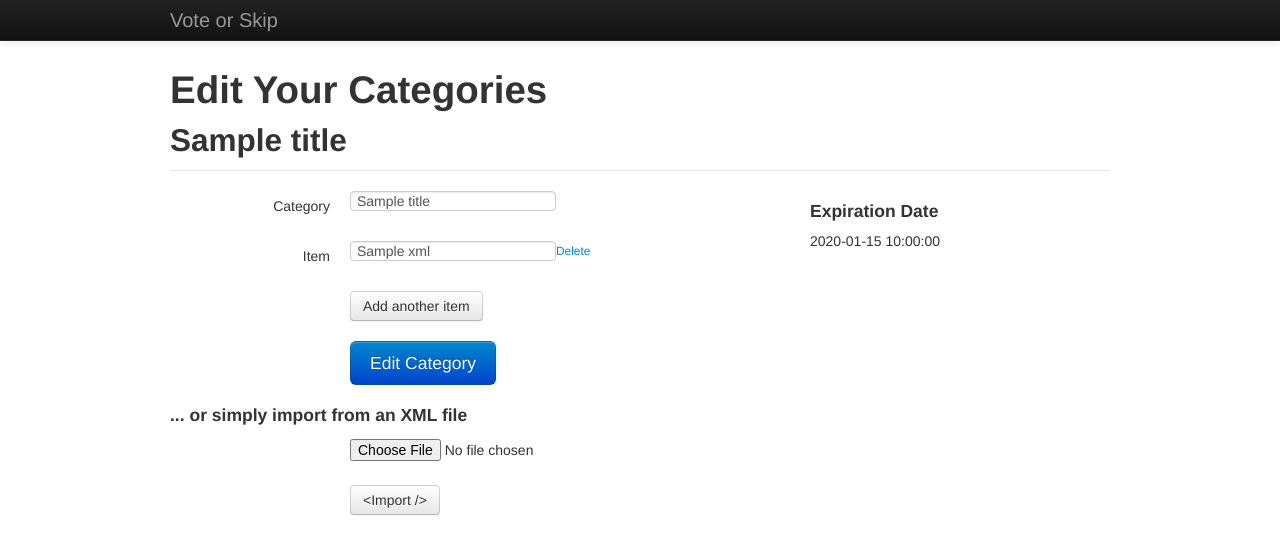
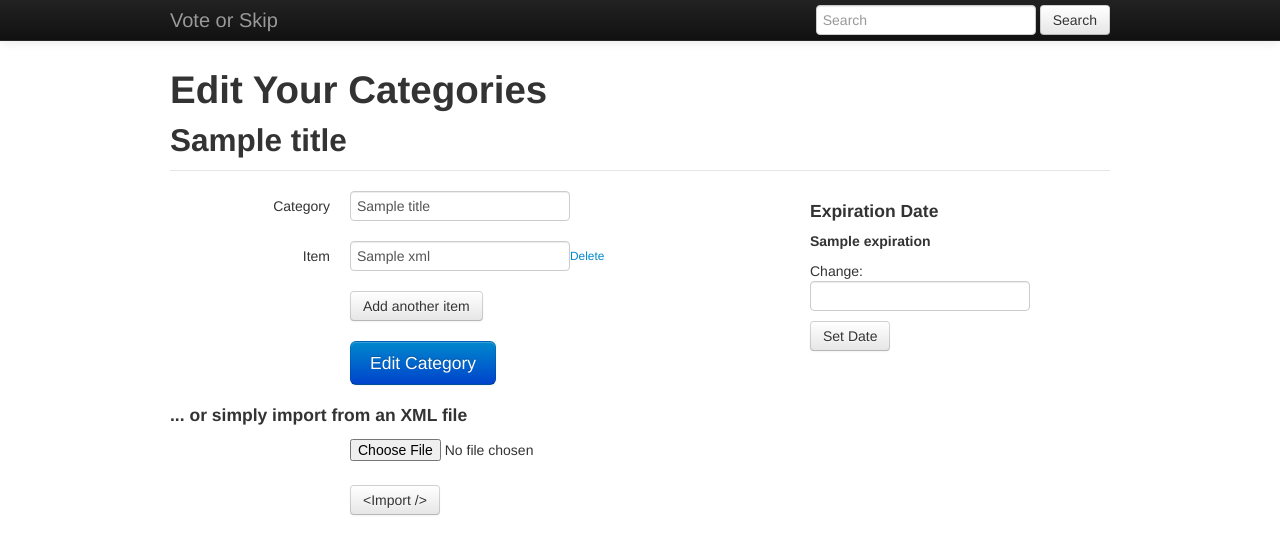
Before and after one commit to shobitb/Vote-or-Skip-Web-App, a Flask app: template voteorskip/templates/edit_category.html in a window 1280 px wide. Shown: the top 554 px of the page. Run offline with Flask 2, Linux system fonts and the light colour scheme; the template is opened without the code that fills it: most values are stand-ins (such as "Sample title", 1, 10 or a date in 2020); some libraries are stand-ins or nearby versions.

Commit message:
Implement expiration date feature

```diff
--- a/voteorskip/templates/base.html
+++ b/voteorskip/templates/base.html
@@ -1,10 +1,17 @@
+<!DOCTYPE HTML>
 <html>
   <head>
     <meta http-equiv="Content-type" content="text/html; charset=utf-8" />
     <script src="http://ajax.googleapis.com/ajax/libs/jquery/1.8.3/jquery.min.js"></script>
     <script src="/static/js/bootstrap.js"></script>
     <script src="http://ajax.googleapis.com/ajax/libs/jqueryui/1.9.2/jquery-ui.min.js"></script>
-           <link href="/static/css/bootstrap.css" rel="stylesheet">
+    <link rel="stylesheet" href="http://code.jquery.com/ui/1.9.2/themes/base/jquery-ui.css" />
+    <link href="/static/css/bootstrap.css" rel="stylesheet" />
+    <script>
+    $(function() {
+        $( "#datepicker" ).datepicker();
+    });
+    </script>
     <style>
       body {
         padding-top: 60px; /* 60px to make the container go all the way to the bottom of the topbar */
@@ -26,6 +33,10 @@
             <ul class="nav">
               <!-- <li class="active"><a href="/profile/{{ username }}"></a></li> -->
             </ul>
+            <form class="navbar-form pull-right" action="#">
+              <input class="medium" type="text" id="search-box" placeholder="Search">
+              <button id="search" class="btn">Search</button>
+            </form>
           </div><!--/.nav-collapse -->
         </div>
       </div>
@@ -36,4 +47,10 @@
     {% endblock %}
     </div> <!-- /container -->
   </body>
+  <script>
+    $("#search").click(function(event) {
+      window.location = "http://localhost:8080/battles/search/" + $("#search-box").val();
+      event.preventDefault();
+    });
+</script>
 </html>
--- a/voteorskip/templates/edit_category.html
+++ b/voteorskip/templates/edit_category.html
@@ -1,7 +1,6 @@
 {% extends "base.html" %}
 
 {% block content %}
-
     <legend>
         <h1>
             Edit Your Categories
@@ -83,17 +82,32 @@
         </div>
         <div class="span4">
             <h4> Expiration Date </h4>
-            {% if expiration_date %}
-                {{ expiration_date }}
-            {% else %}
-                An expiration date has not been set for this category.
-            {% endif %}
+            <div id="expiration">
+                <div id="expiration-date">
+                    {% if expiration %}
+                        <p><strong> {{ expiration }} </strong></p>
+                        Change:
+                    {% endif %}
+                </div>
+                <form action="">
+                    <div class="controls-group">
+                        <div class="controls">
+                            <input type="text" id="datepicker" />
+                        </div>
+                    </div>
+                    <div class="controls-group">
+                        <div class="controls">
+                            <button class="btn" id="datepicker-button">Set Date</button>
+                        </div>
+                    </div>
+                </form>
+            </div>
         </div>
     </div>
 
     <script>
         var itemNo = {{ count }};
-        var items = ""
+        var items = "";
 
         $("#add-items-button").click(function(event) {
 
@@ -111,7 +125,7 @@
             <div class="control-group">\
                 <label class="control-label" for="item'+itemNo+'"'+'>Item</label>\
                 <div class="controls">\
-                  <input type="text" id="item'+itemNo+'"'+' /><a href="#" onclick="delete_item('+itemNo+')"><small>Delete</small></a>\
+                  <input type="text" id="item'+itemNo+'"'+' /><a href="#" onclick="delete_item('+itemNo+')"><small> Delete</small></a>\
                 </div>\
             </div>\
             ';
@@ -162,10 +176,26 @@
             });
         })
 
+            $("#datepicker-button").click(function(event) {
+                date = $("#datepicker").val()
+                console.log(date)
+                $.ajax({
+                    url: "/set_expiration_date/{{ key }}",
+                    data: { date: date },
+                    type: 'POST'
+                }).success(function(data) {
+                    $("#expiration-date").html("<p><strong>" + data.date + "</strong></p>")
+                })
+                event.preventDefault();
+            })
 
-        function delete_item(number) {
-            $("#item"+number).parent().parent().remove()
-        }
+            $(function() {
+                $( "#datepicker" ).datepicker();
+            });
+
+            function delete_item(number) {
+                $("#item"+number).parent().parent().remove()
+            }
 
     </script>
 {% endblock %}
--- a/voteorskip/templates/index.html
+++ b/voteorskip/templates/index.html
@@ -5,8 +5,8 @@
 	<div class="row">
 		<div class="span8">
 			<h3>
-				<a href="{{ url_for('create_category') }}">Create</a> &#149;
-				<a href="{{ url_for('edit') }}">Edit</a>
+				<a href="{{ url_for('create_category') }}" class="lead">Create</a> &#149;
+				<a href="{{ url_for('edit') }}" class="lead">Edit</a>
 			</h3>
 			<br>
 			{% for c in categories %}
@@ -19,6 +19,7 @@
 		<div class="span4">
 			<em>
 				<p> Welcome to Vote or Skip! </p>
+				<hr>
 				<p> Lorem ipsum dolor sit amet, consectetur adipiscing elit. Aenean eget vestibulum urna. Maecenas risus justo, facilisis non feugiat sit amet, laoreet tristique dolor. Aliquam semper diam est, eu hendrerit elit. Curabitur at est quis dui tempor malesuada. In hac habitasse platea dictumst. Sed id dolor nec velit egestas rhoncus id non eros. Vestibulum vulputate fringilla rhoncus. Aenean ac odio risus. Phasellus in sollicitudin purus. Vivamus tempor ultricies interdum. </p>
 			</em>
 		</div>
--- a/voteorskip/templates/results.html
+++ b/voteorskip/templates/results.html
@@ -3,11 +3,14 @@
 {% block content %}
 
 	<legend>
+		<div class="alert">
+			<button type="button" class="close" data-dismiss="alert">&times;</button>
+			<strong>Note:</strong> This category has expired. Voting is no longer possible
+		</div>
 		<h1> Results </h1>
 		<h3> {{ title }} </h3>
 		<h4> {{ owner }} </h4>
 	</legend>
-
 	<ul class="nav nav-tabs">
 		<li class="active"><a href="#all-results" data-toggle="tab">All Results</a></li>
 		<li><a href="#all-comments" data-toggle="tab">All Comments</a></li>
--- a/voteorskip/views.py
+++ b/voteorskip/views.py
@@ -3,13 +3,15 @@ from models import Category, Item, UserVote, UserComment
 from flask import request, Response, render_template, redirect, flash, url_for, jsonify
 from google.appengine.api import users
 from google.appengine.ext import db
+from datetime import datetime
 from decorators import login_required
 import random
 import string
 import urllib,urllib2
-from xml.etree.ElementTree import fromstring, tostring, Element, SubElement, dump
+from xml.etree.ElementTree import fromstring, tostring, Element, SubElement
 
 @app.route('/')
+@login_required
 def index():
 	categories = Category.all()
 	return render_template('index.html',categories=categories)
@@ -64,24 +66,40 @@ def save_edited_category():
 
 @app.route('/edit')
 @login_required
+@login_required
 def edit():
 	categories = Category.all().filter('owner = ',users.get_current_user())
 	return render_template('edit.html',categories=categories)
 
 @app.route('/edit/categories/<key>', methods=['GET','POST'])
+@login_required
 def edit_category(key):
 	category = Category.get(key)
+	expiration = ""
+	if category.expiration:
+		expiration = category.expiration.strftime("%m/%d/%Y")
 	if category.owner != users.get_current_user():
 		error = "You cannot edit a category that you do not own!"
 		return render_template('errors.html',error=error)
 	items = Item.all().ancestor(category)
-	return render_template('edit_category.html', items=items, count=items.count(), key=key, title=category.title, owner=category.owner.email())
+	return render_template('edit_category.html', items=items, count=items.count(), key=key, title=category.title, owner=category.owner.email(), expiration=expiration)
+
+@app.route('/set_expiration_date/<key>',methods=['POST'])
+def set_expiration(key):
+	category = Category.get(key)
+	date = request.form.get('date')
+	category.expiration = datetime.strptime(date, "%m/%d/%Y")
+	category.put()
+	return jsonify(date = category.expiration.strftime("%m/%d/%Y"))
 
 @app.route('/categories/<key>',methods=['GET','POST'])
 @login_required
 def show_category(key):
 	category = Category.get(key)
 	random_items = get_random_items(category)
+
+	if category.expiration and datetime.now() > category.expiration:
+		return results(key)
 
 	if not request.form.has_key('item') or request.form.has_key('skip'):
 		return render_template('category.html', key=key, title=category.title, owner=category.owner.email(), items=random_items)
@@ -121,7 +139,10 @@ def results(key):
 	my_votes = {}
 	my_comments = {}
 	user_comments = {}
+	expired = ""
 	category = Category.get(key)
+	if category.expiration and datetime.now() > category.expiration:
+		expired = "This category has expired. Voting is no longer possible."
 	items = Item.all().ancestor(category).order('-wins').order('losses')
 	count = 0
 	for i in items:
@@ -137,9 +158,10 @@ def results(key):
 		my_comment = UserComment.all().ancestor(c).filter('commenter =',users.get_current_user()).get()
 		if my_comment:
 			my_comments[c.title] = my_comment.comment
-	return render_template('results.html',items=items, key=key, title=category.title, owner=category.owner.email(), my_votes=my_votes, my_comments=my_comments,user_comments=user_comments)
+	return render_template('results.html',items=items, key=key, title=category.title, owner=category.owner.email(), my_votes=my_votes, my_comments=my_comments, user_comments=user_comments,expired=expired)
 
 @app.route('/upload', methods=['POST'])
+@login_required
 def upload():
 	items = []
 	if request.method == 'POST':
@@ -166,12 +188,14 @@ def export_xml(key):
 	return Response(tostring(root),status=200,mimetype="application/xml",headers={"Content-Disposition":"attachment;filename="+disposition_filename})
 
 @app.route('/comment/<key>')
+@login_required
 def options_to_comment(key):
 	category = Category.get(key)
 	items = Item.all().ancestor(category)
 	return render_template('comment.html',items=items,key=key,title=category.title,owner=category.owner.email())
 
 @app.route('/postcomment',methods=['POST'])
+@login_required
 def post_comment():
 	key = request.form.get('key')
 	item_name = request.form.get('item')
@@ -185,6 +209,24 @@ def post_comment():
 		comment = UserComment(parent=item.key(),comment=user_comment,commenter=users.get_current_user())
 		comment.put()
 		return Response(status=200)
+
+@app.route('/battles/search/<keywordslist>')
+def search(keywordslist):
+	keywords = keywordslist.split(" ")
+	categories = {}
+	keys = {}
+	cat_count = {}
+	for key in keywords:
+		for category in Category.all():
+			if category.title.lower().__contains__(key.lower()):
+				categories[category.title] = Item.all().ancestor(category)
+				keys[category.title] = category.key()
+	for key in keywords:
+		for item in Item.all():
+			if item.title.lower().__contains__(key.lower()):
+				categories[item.parent().title] = Item.all().ancestor(item.parent())
+				keys[item.parent().title] = item.parent().key()
+	return render_template('search_results.html',categories=categories, keys=keys, keywords=keywordslist)
 
 def get_item(category,title):
 	items = Item.all().filter('title =',title).ancestor(category)
```
Also changed, not shown: voteorskip/templates/search_results.html (added, +19 -0 lines), 2 other files. Lines whose indentation alone changed are shown as unchanged.
